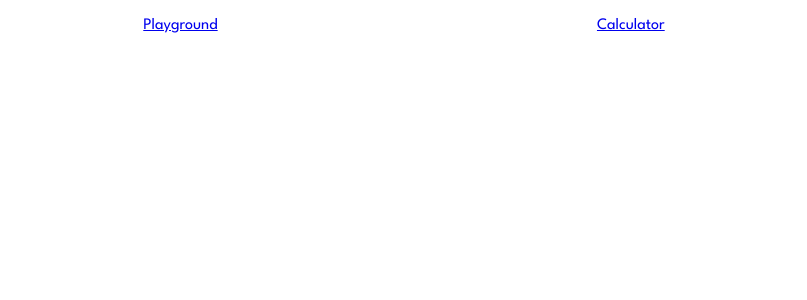
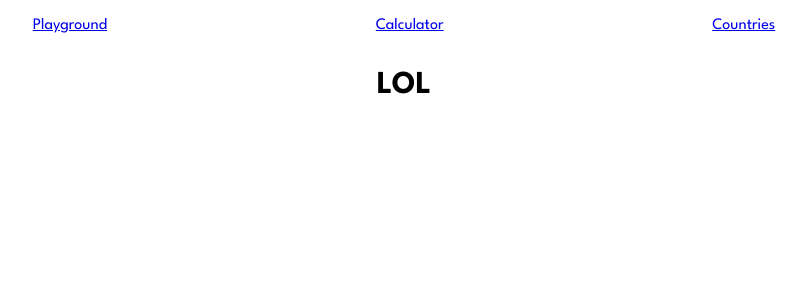
Before and after one commit to dam1508/react-playground, a React (Create React App) app: page /countries in a window 1280 px wide. Shown: the top 300 px of the page, without its empty margins (236-1043 px from the left). Built offline with nearby package versions, Linux system fonts and the light colour scheme.

Commit message:
Better navigarion and start of Countries project

```diff
--- a/src/components/navigation/Navigation.tsx
+++ b/src/components/navigation/Navigation.tsx
@@ -1,8 +1,10 @@
-import { Route, Routes } from "react-router-dom";
+import { NavLink, Route, Routes } from "react-router-dom";
 import "./Navigation.css";
 import Playground from "../pages/playground/Playground";
 import Calculator from "../pages/calculator/Calculator";
 import Canvas from "../canvas/Canvas";
+import Countries from "../pages/countries";
+import { Suspense } from "react";
 
 export const Navigation = () => {
    type Route = {
@@ -22,6 +24,11 @@ export const Navigation = () => {
          path: "/calculator",
          node: <Calculator />,
       },
+      countries: {
+         name: "Countries",
+         path: "/countries",
+         node: <Countries />,
+      },
    };
 
    return (
@@ -30,16 +37,17 @@ export const Navigation = () => {
             {Object.keys(routes).map(routeName => {
                const { name, path } = routes[routeName];
                return (
-                  <a
-                     href={path}
+                  <NavLink
+                     to={path}
                      key={name}
                   >
                      {name}
-                  </a>
+                  </NavLink>
                );
             })}
          </nav>
          <Canvas>
+            <Suspense fallback={<h1>Waiting</h1>}>
                <Routes>
                   {Object.keys(routes).map(routeName => {
                      const { path, node } = routes[routeName];
@@ -51,7 +59,20 @@ export const Navigation = () => {
                      );
                   })}
                </Routes>
+            </Suspense>
          </Canvas>
       </>
    );
 };
+
+// function Layout() {
+//    let location = useLocation();
+//    return (
+//       <Suspense
+//          fallback={<LoadModuleScreen />}
+//          key={location.key}
+//       >
+//          <Outlet />
+//       </Suspense>
+//    );
+// }
--- a/src/components/pages/calculator/Calculator.css
+++ b/src/components/pages/calculator/Calculator.css
@@ -133,6 +133,7 @@
    box-shadow: 0 5px var(--key-shadow-color);
 
    grid-column: 1/3;
+   width: inherit;
 }
 
 .CalculatorKey.submit {
--- /dev/null
+++ b/src/components/pages/countries/Countries.tsx
@@ -0,0 +1,12 @@
+import { Suspense, use } from "react";
+import fetchCountry from "./api";
+import CountryCard from "./CountryCard";
+
+export const Countries = () => {
+   const countryPromise = fetchCountry();
+   return (
+      <Suspense fallback={<h1>LOL</h1>}>
+         <CountryCard countryPromise={countryPromise} />
+      </Suspense>
+   );
+};
--- /dev/null
+++ b/src/components/pages/countries/CountryCard/CountryCard.tsx
@@ -0,0 +1,11 @@
+import { use } from "react";
+import { CountryInfo } from "../api/api.types";
+
+export const CountryCard = ({
+   countryPromise,
+}: {
+   countryPromise: Promise<CountryInfo[]>;
+}) => {
+   const country = use(countryPromise);
+   return <h1>{country[0].name.common ?? "Countries"}</h1>;
+};
--- /dev/null
+++ b/src/components/pages/countries/CountryCard/index.ts
@@ -0,0 +1,3 @@
+import { CountryCard } from "./CountryCard";
+
+export default CountryCard;
--- /dev/null
+++ b/src/components/pages/countries/api/api.ts
@@ -0,0 +1,22 @@
+import { CountryInfo, countryParams } from "./api.types";
+
+export const fetchCountries = async (): Promise<CountryInfo[]> => {
+   const url = new URL("https://restcountries.com/v3.1/all");
+
+   url.searchParams.set("fields", countryParams.join(","));
+
+   console.log(url.toString());
+
+   let poland = new Promise(resolve => setTimeout(resolve, 10000)).then(
+      async () =>
+         fetch(url)
+            .then(response => {
+               return response.json();
+            })
+            .catch(err => {
+               throw new Error(err);
+            })
+   );
+
+   return poland;
+};
--- /dev/null
+++ b/src/components/pages/countries/api/api.types.ts
@@ -0,0 +1,11 @@
+type CountryName = {
+   common: string;
+   official: string;
+};
+
+export type CountryInfo = {
+   name: CountryName & { nativeName: Record<string, CountryName> };
+   flags: Record<string, string>;
+};
+
+export const countryParams: (keyof CountryInfo)[] = ["name", "flags"];
--- /dev/null
+++ b/src/components/pages/countries/api/index.ts
@@ -0,0 +1,3 @@
+import { fetchCountries } from "./api";
+
+export default fetchCountries;
--- /dev/null
+++ b/src/components/pages/countries/index.ts
@@ -0,0 +1,3 @@
+import { Countries } from "./Countries";
+
+export default Countries;
```
Also changed, not shown: src/assets/matht.PNG (added). Lines whose indentation alone changed are shown as unchanged.
